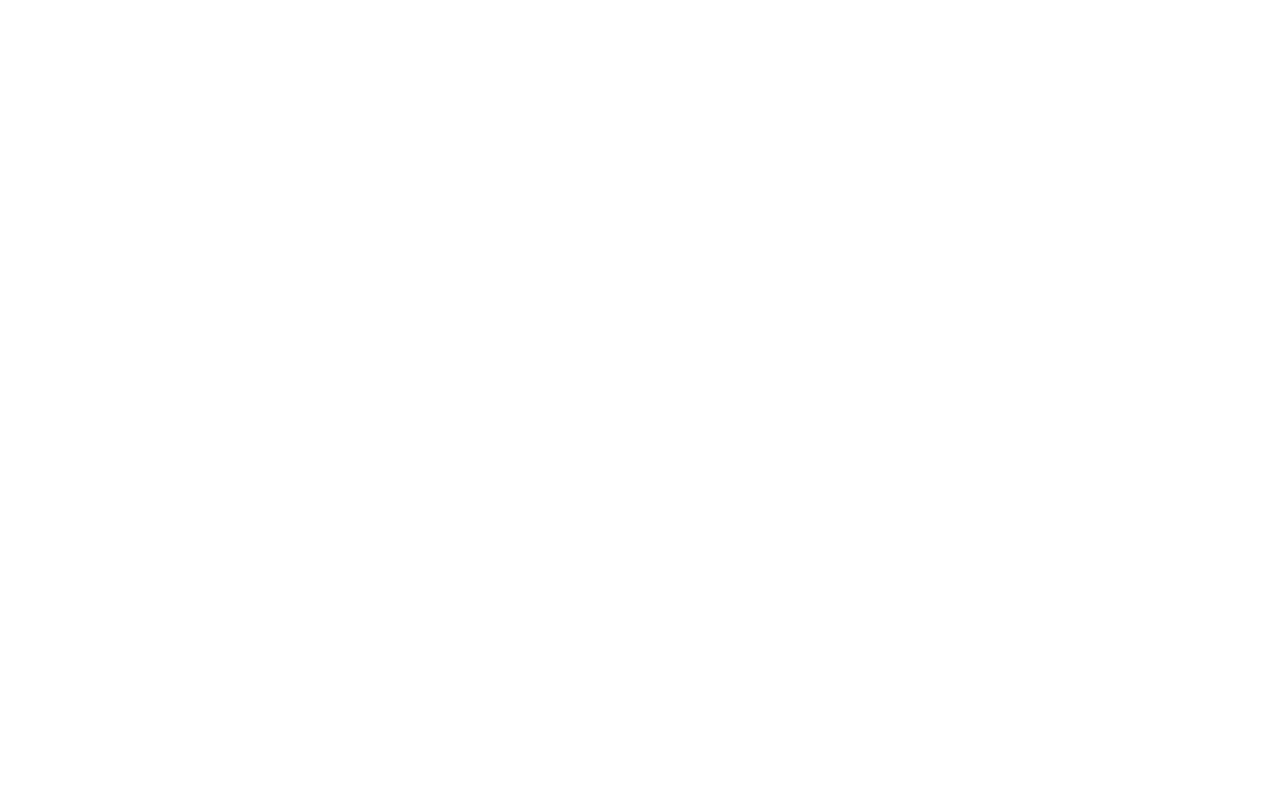
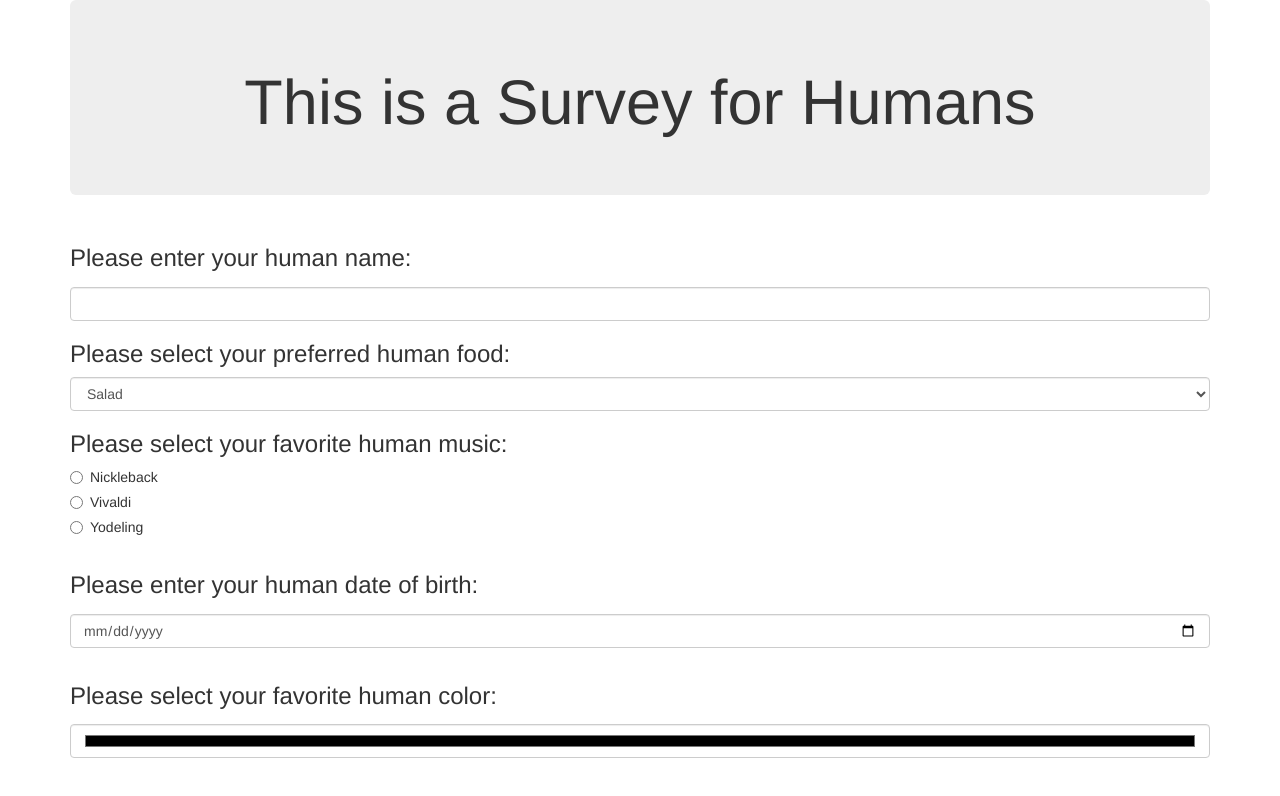
Before and after one commit to DeryckJackson/Survey-Form-Practice, a plain HTML site: page index.html in a window 1280 px wide. Drawn offline with Linux system fonts and the light colour scheme.

Commit message:
completed human survey forms of all required types. Updated README
Co-authored-by: Deryck Jackson <Dgjackson01@gmail.com>

```diff
--- a/css/styles.css
+++ b/css/styles.css
@@ -0,0 +1,3 @@
+h1 {
+  text-align: center;
+}
--- a/index.html
+++ b/index.html
@@ -10,6 +10,65 @@
   <title>Document</title>
 </head>
 <body>
+  <div class="container">
+    <div class="jumbotron">
+      <h1>This is a Survey for Humans</h1>
+    </div>
 
+    <form id="survey">
+
+      <div class="form-group">
+        <label for="name">
+          <h3>Please enter your human name:</h3>
+        </label>
+        <input id="name" class="form-control" type="text">
+      </div>
+
+      <div class="form-group">
+        <h3>Please select your preferred human food:</h3>
+        <select class="form-control" id="food">
+          <option>Salad</option>
+          <option>Steak</option>
+          <option>Sushi</option>
+          <option>Bazashi</option>
+        </select>
+      </div>
+
+      <div class="form-group">
+        <h3>Please select your favorite human music:</h3>
+        <div class="radio">
+          <label>
+            <input type="radio" name="band" value="nickleback">
+            Nickleback
+          </label>
+        </div>
+        <div class="radio">
+          <label>
+            <input type="radio" name="band" value="vivaldi">
+            Vivaldi
+          </label>
+        </div>
+        <div class="radio">
+          <label>
+            <input type="radio" name="band" value="yodel">
+            Yodeling
+          </label>
+        </div>
+      </div>
+      <div class="form-group">
+        <label for="born">
+          <h3> Please enter your human date of birth:</h3>
+        </label>
+        <input id="born" class="form-control" type="date">
+      </div>
+      <div class="form-group">
+        <label for="color">
+          <h3>Please select your favorite human color:</h3>
+        </label>
+        <input id="color" class="form-control" type="color">
+      </div>
+    </div>
+    </form>
+  </div>
 </body>
 </html>
```
Also changed, not shown: 1 other file.
